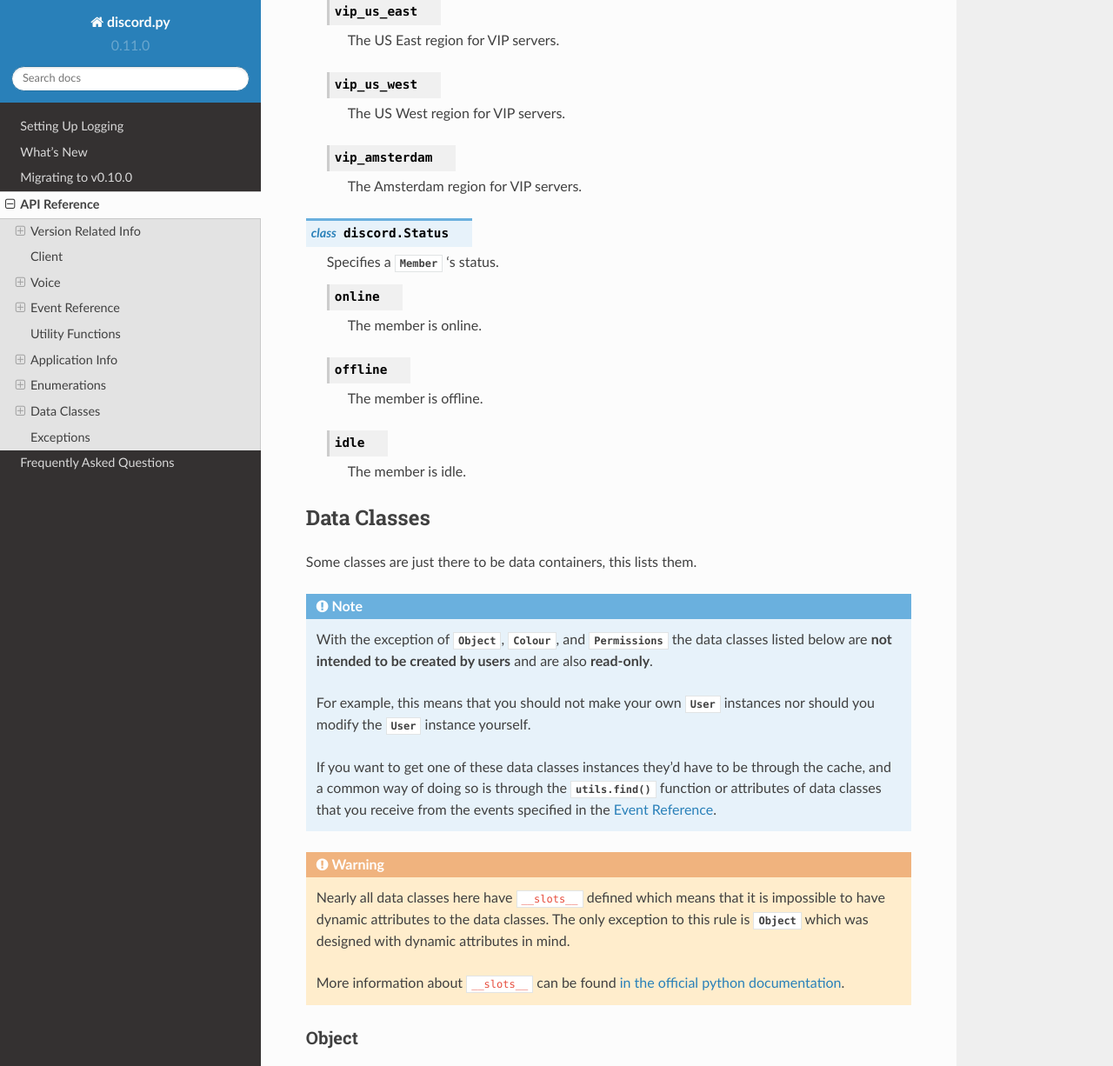
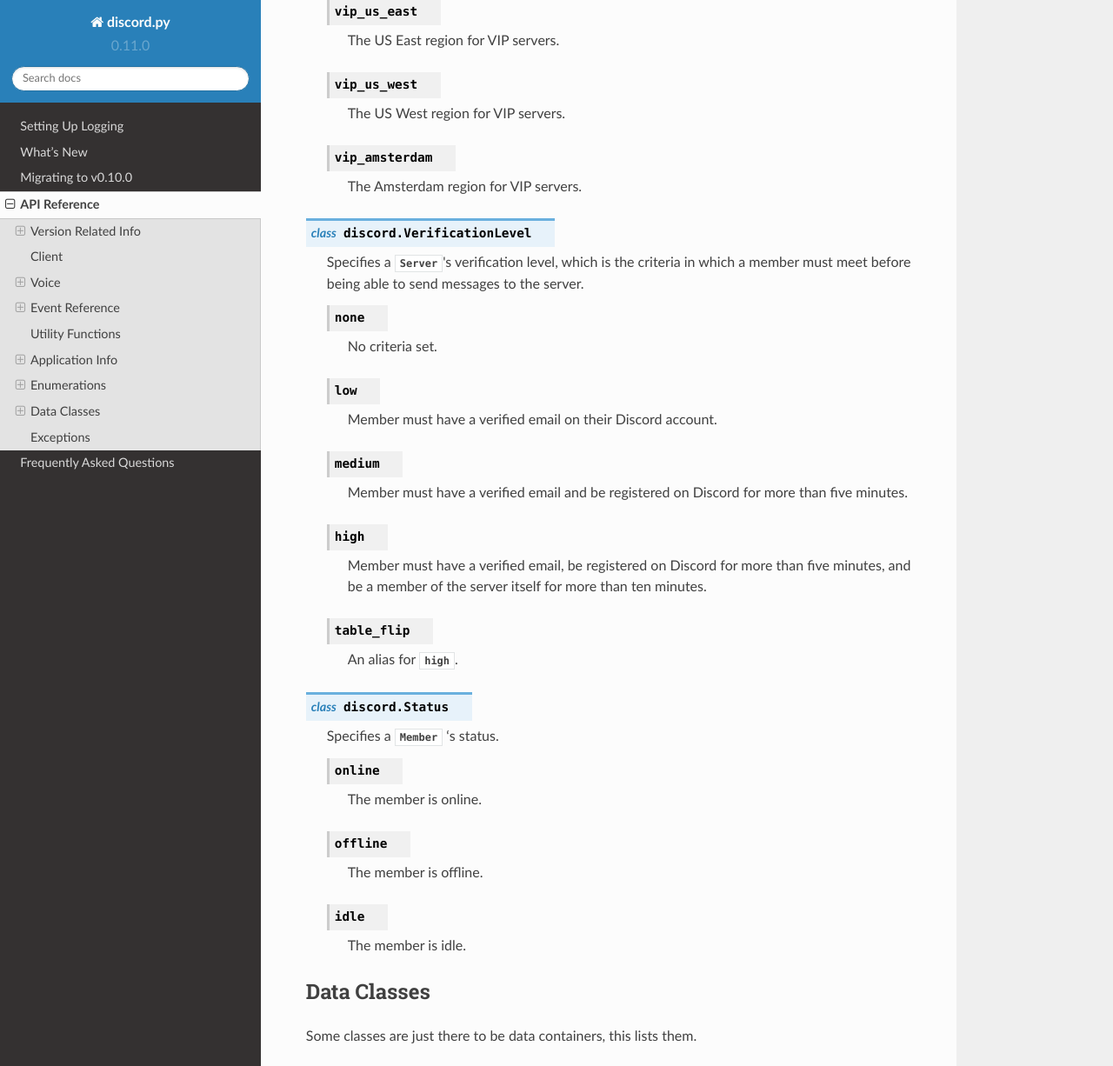
Before and after one commit to Rapptz/discord.py, a Sphinx documentation site: the page built from docs/api.rst, in a window 1280 px wide and 1400 px high, scrolled down 11310 px, cut to the strip 0-1226 px from the top of the window. Shown: the whole strip at 87% size. Built offline with Sphinx 7.4.7 and the Read the Docs theme 2.0.0, drawn with Linux system fonts in a browser that asks for light colours.

Commit message:
Add support for server verification levels.
This adds a new enum named VerificationLevel to denote said verification
level. This enum will also be used in the Client.edit_server calls
instead of the undocumented int parameter.

```diff
--- a/discord/__init__.py
+++ b/discord/__init__.py
@@ -34,7 +34,7 @@
 from .object import Object
 from . import utils, opus, compat
 from .voice_client import VoiceClient
-from .enums import ChannelType, ServerRegion, Status, MessageType
+from .enums import ChannelType, ServerRegion, Status, MessageType, VerificationLevel
 from collections import namedtuple
 
 import logging
--- a/docs/api.rst
+++ b/docs/api.rst
@@ -512,6 +512,30 @@
 
         The Amsterdam region for VIP servers.
 
+.. class:: VerificationLevel
+
+    Specifies a :class:`Server`\'s verification level, which is the criteria in
+    which a member must meet before being able to send messages to the server.
+
+    .. attribute:: none
+
+        No criteria set.
+    .. attribute:: low
+
+        Member must have a verified email on their Discord account.
+    .. attribute:: medium
+
+        Member must have a verified email and be registered on Discord for more
+        than five minutes.
+    .. attribute:: high
+
+        Member must have a verified email, be registered on Discord for more
+        than five minutes, and be a member of the server itself for more than
+        ten minutes.
+    .. attribute:: table_flip
+
+        An alias for :attr:`high`.
+
 .. class:: Status
 
     Specifies a :class:`Member` 's status.
```
Also changed, not shown: 3 other files.
